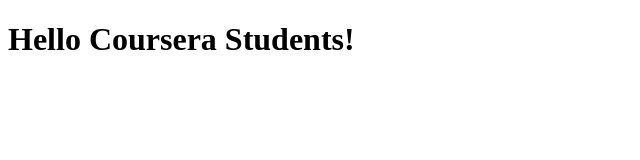
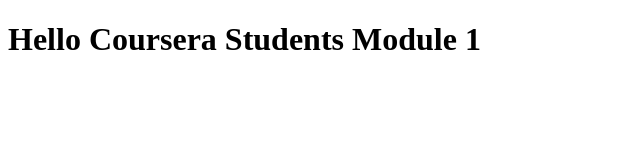
Before and after one commit to dgandhi24/Coursera-SPA, a plain HTML site: page index.html in a window 1280 px wide. Shown: the whole page, without its empty margins (0-640 px from the left). Drawn offline with Linux system fonts and the light colour scheme.

Commit message:
Next version of the web file.

```diff
--- a/index.html
+++ b/index.html
@@ -5,6 +5,6 @@
     <title>Hello Coursera</title>
   </head>
   <body>
-    <h1>Hello Coursera Students!</H1>
+    <h1>Hello Coursera Students Module 1</H1>
   </body>
 </html>
```
